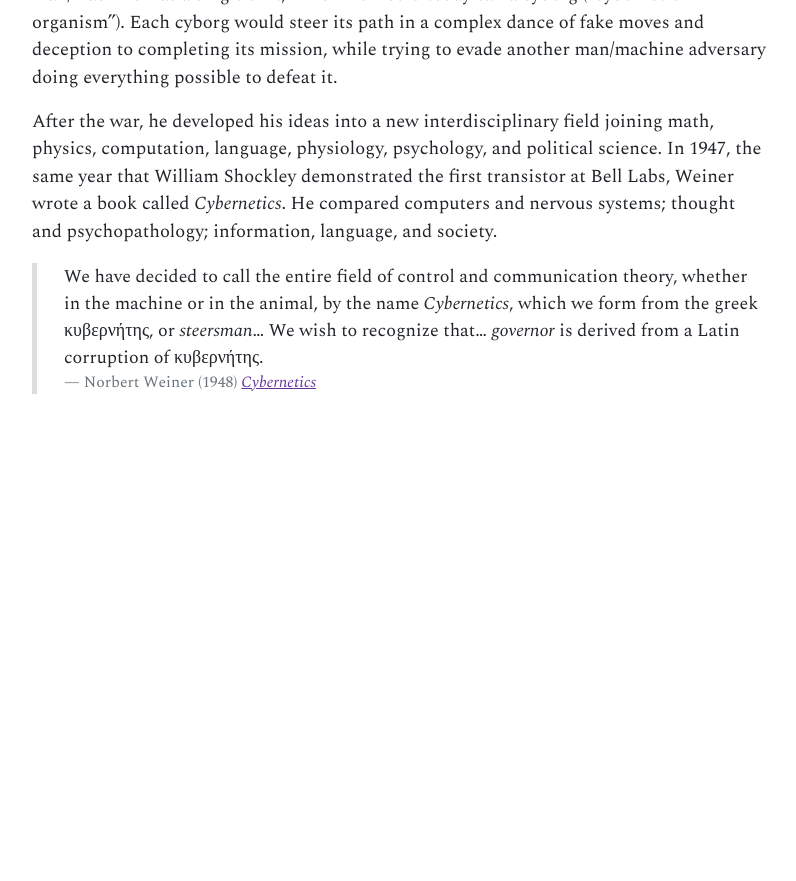
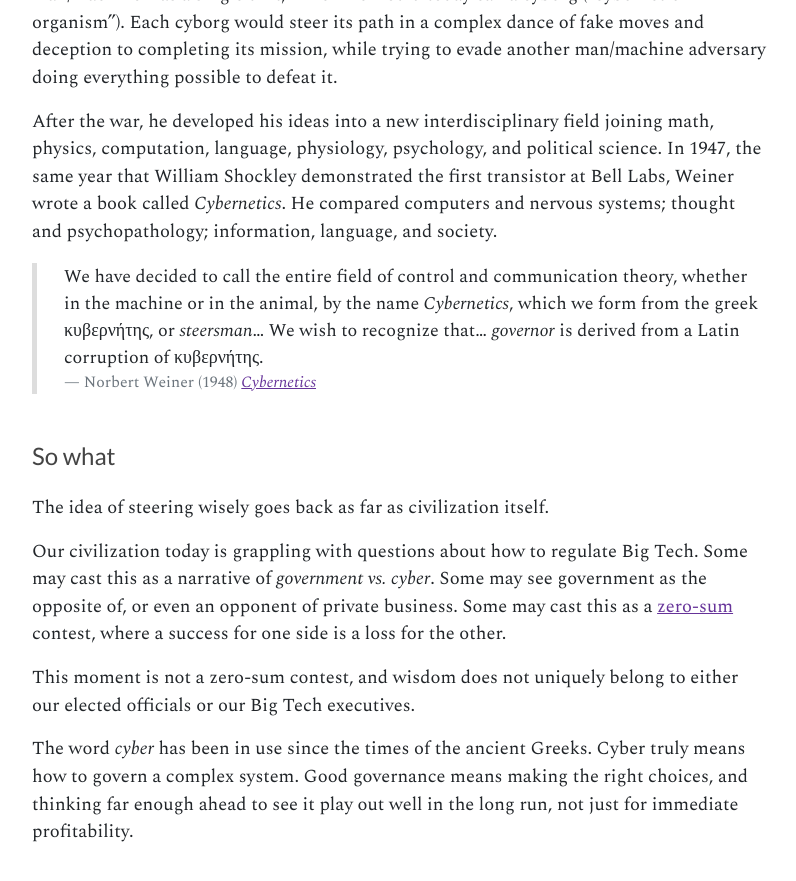
Before and after one commit to straz/artificialtrust, a Jekyll site: the page built from _articles/cyber.md, in a window 1280 px wide and 900 px high, scrolled down 3049 px. Shown: the top 881 px of the window, without its empty margins (145-941 px from the left). Built offline with Jekyll 4.4.1, drawn with Linux system fonts in a browser that asks for light colours; nearby versions of some CDN libraries; before the commit the page ends 3516 px from its top, so only the background shows below that.

Commit message:
cyber sowhat

```diff
--- a/_articles/cyber.md
+++ b/_articles/cyber.md
@@ -140,3 +141,22 @@ We wish to recognize that... *governor* is derived from a Latin corruption of κ
 {% include blockquote.html quote=quotemd attribution="Norbert Weiner (1948)"  title="Cybernetics"
    link="https://archive.org/details/CyberneticsOrCommunicationAndControlInTheAnimalAndTheMachineNorbertWiener"
  %}
+
+### So what
+
+The idea of steering wisely goes back as far as civilization itself.
+
+Our civilization today is grappling with questions about how to
+regulate Big Tech. Some may cast this as a narrative of *government
+vs. cyber*. Some may see government as the opposite of, or even an
+opponent of private business. Some may cast this as a [zero-sum](../definitions/brakes)
+contest, where a success for one side is a loss for the other.
+
+This moment is not a zero-sum contest, and wisdom does not uniquely
+belong to either our elected officials or our Big Tech executives.
+
+The word *cyber* has been in use since the times of the ancient
+Greeks.  Cyber truly means how to govern a complex system.  Good
+governance means making the right choices, and thinking far enough
+ahead to see it play out well in the long run, not just for immediate
+profitability.
```
Also changed, not shown: other parts of _articles/cyber.md (+1 -0 lines).
